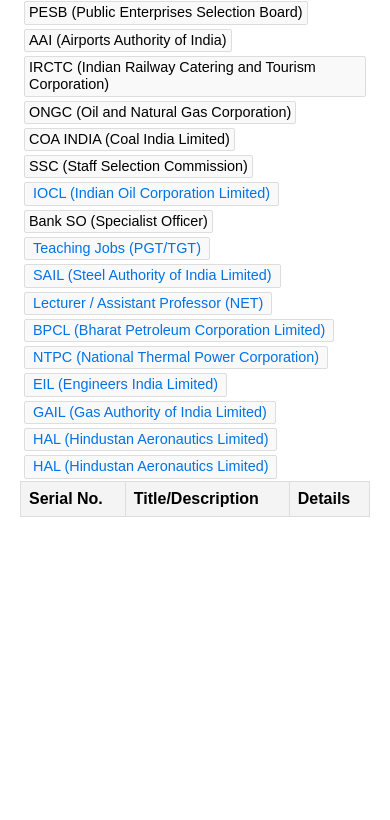
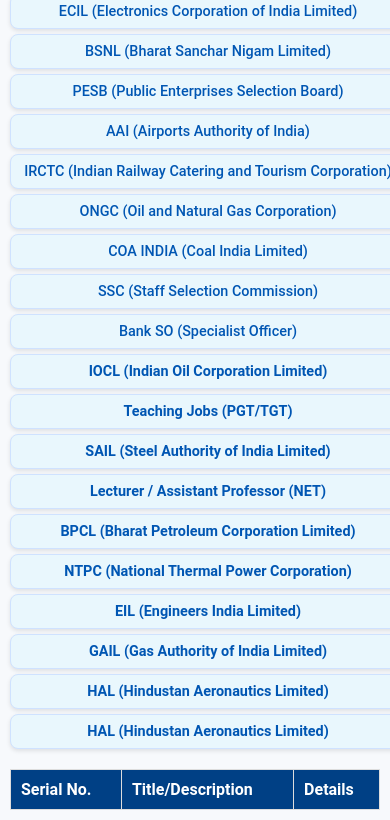
Before and after one commit to Bishal-Sarkar-admin/job-update, a plain HTML site: page index.html in a window 390 px wide. Shown: the part 480-1300 px from the top of the page. Before the commit the page ends 1017 px from the top, so only its background shows below. Drawn offline with Linux system fonts and the light colour scheme.

Commit message:
css update

```diff
--- a/index.html
+++ b/index.html
@@ -6,133 +6,148 @@
     <title>Recruitment Information</title>
     <style>
       body {
-        font-family: Arial, sans-serif;
+        font-family: "Roboto", Arial, sans-serif; /* Modern and clean font */
         margin: 20px;
+        background-color: #f7f9fc; /* Subtle background for readability */
+        color: #333; /* Dark text for contrast */
       }
+
+      h1 {
+        font-size: 2.2em;
+        color: #004085; /* Rich blue for emphasis */
+        text-align: center;
+        margin-bottom: 20px;
+      }
+
+      h5#dateupdate {
+        font-size: 1em;
+        color: #555; /* Muted color for less emphasis */
+        text-align: center;
+        margin-bottom: 30px;
+      }
+
       .job-list {
-        list-style: none; /* Remove default bullet points */
-        padding: 0; /* Remove default padding */
-        margin: 0; /* Remove default margin */
+        list-style: none;
+        padding: 0;
+        margin: 0 auto;
+        max-width: 800px; /* Center content and limit width */
+        display: flex;
+        flex-wrap: wrap; /* Allow wrapping for small screens */
+        justify-content: center;
+        gap: 10px; /* Add spacing between items */
       }
 
       .job-list li {
-        display: inline-block; /* Display items inline */
-        margin: 2px 4px; /* Minimal spacing between items */
-        padding: 2px 4px; /* Small padding for a clickable area */
-        font-size: 0.9em; /* Slightly smaller font for compactness */
-        line-height: 1.2; /* Tight line spacing */
-        background-color: #f9f9f9; /* Light background for clarity */
-        border: 1px solid #ddd; /* Thin border for separation */
-        border-radius: 2px; /* Subtle rounded corners */
+        display: inline-block;
+        padding: 10px 15px;
+        font-size: 1em;
+        font-weight: 500;
+        color: #0056b3; /* Accessible blue */
+        background-color: #e9f7fd; /* Subtle light blue background */
+        border: 1px solid #cfe2ff; /* Border to define space */
+        border-radius: 8px; /* Rounded corners for modern feel */
+        cursor: pointer;
+        transition: all 0.3s ease; /* Smooth hover effect */
+        box-shadow: 0 2px 4px rgba(0, 0, 0, 0.1); /* Subtle shadow */
       }
 
       .job-list li:hover {
-        background-color: #eef; /* Highlight on hover */
-        border-color: #ccd; /* Slightly darker border on hover */
+        background-color: #cfe2ff; /* Darker blue on hover */
+        color: #002952; /* Adjust text color for contrast */
+        transform: translateY(-2px); /* Subtle lift effect */
+        box-shadow: 0 4px 6px rgba(0, 0, 0, 0.2); /* Stronger shadow */
       }
 
       table {
         width: 100%;
         border-collapse: collapse;
-        margin-bottom: 20px;
+        margin-top: 20px;
       }
+
       th,
       td {
         border: 1px solid #ddd;
-        padding: 8px;
+        padding: 10px;
         text-align: left;
       }
+
       th {
-        background-color: #f4f4f4;
+        background-color: #004085; /* Dark blue for table headers */
+        color: white; /* White text for contrast */
       }
+
       tr:nth-child(even) {
-        background-color: #f9f9f9;
+        background-color: #f7f9fc;
       }
+
       tr:hover {
-        background-color: #f1f1f1;
+        background-color: #e9f7fd;
       }
-      .link {
-        color: blue;
-        text-decoration: underline;
-        cursor: pointer;
-      }
+
       a {
-        color: #0073e6; /* Soft, accessible blue */
-        text-decoration: none; /* Default without underline for a cleaner look */
-        cursor: pointer; /* Indicates a clickable element */
-        font-weight: 500; /* Slightly bold for readability */
-        transition: color 0.3s ease, background-color 0.3s ease; /* Smooth transition for hover effects */
-        padding: 2px 4px; /* Small padding for better clickability */
-        border-radius: 4px; /* Rounded edges for modern feel */
+        color: #0056b3;
+        font-weight: 600; /* Bold links for emphasis */
+        text-decoration: none;
+        border-radius: 5px;
+        padding: 4px 6px;
+        transition: color 0.3s, background-color 0.3s;
       }
 
       a:hover {
-        color: #005bb5; /* Darker blue for hover effect */
-        text-decoration: underline; /* Adds underline on hover for visual cue */
-        background-color: rgba(
-          0,
-          115,
-          230,
-          0.1
-        ); /* Subtle background highlight */
-      }
-
-      a:active {
-        color: #003f7f; /* Even darker blue on click */
-        background-color: rgba(
-          0,
-          115,
-          230,
-          0.2
-        ); /* More intense background highlight */
+        color: #002952;
+        background-color: #cfe2ff;
+        text-decoration: underline;
       }
 
       a:visited {
-        color: #551a8b; /* Purple for visited links, following web conventions */
+        color: #6f42c1; /* Purple for visited links */
       }
 
       a:focus {
-        outline: 2px solid #005bb5; /* Focus outline for accessibility */
-        outline-offset: 2px; /* Creates space around the element */
-      }
-      a[href] {
-        color: #0073e6; /* Soft blue color for links */
-        text-decoration: none; /* No underline by default */
-        cursor: pointer; /* Indicates a clickable link */
-        font-weight: 500; /* Slightly bold for better visibility */
-        transition: color 0.3s ease, background-color 0.3s ease; /* Smooth hover effects */
-        padding: 2px 4px; /* Add padding for a larger clickable area */
-        border-radius: 4px; /* Rounded corners for modern design */
+        outline: 2px solid #004085;
+        outline-offset: 2px;
       }
 
-      a[href]:hover {
-        color: #005bb5; /* Darker blue for hover effect */
-        text-decoration: underline; /* Adds underline on hover */
-        background-color: rgba(
-          0,
-          115,
-          230,
-          0.1
-        ); /* Subtle background highlight */
+      @media (max-width: 768px) {
+        .job-list {
+          gap: 5px;
+        }
+        .job-list li {
+          padding: 8px 12px;
+          font-size: 0.9em;
+        }
+        h1 {
+          font-size: 1.8em;
+        }
       }
 
-      a[href]:active {
-        color: #003f7f; /* Even darker blue for active state */
-        background-color: rgba(
-          0,
-          115,
-          230,
-          0.2
-        ); /* More pronounced background */
+      @media (max-width: 480px) {
+        body {
+          margin: 10px;
+        }
+        h1 {
+          font-size: 1.5em;
+        }
+        .job-list {
+          flex-direction: column;
+          align-items: center;
+        }
+        .job-list li {
+          width: 100%;
+          text-align: center;
+        }
       }
 
-      a[href]:visited {
-        color: #551a8b; /* Purple color for visited links */
-      }
-
-      a[href]:focus {
-        outline: 2px solid #005bb5; /* Focus outline for accessibility */
-        outline-offset: 2px; /* Adds space around the element */
+      .zover {
+        z-index: 10000; /* Ensures high stacking order */
+        position: absolute; /* Required for z-index to take effect */
+        box-shadow: 0 4px 8px rgba(0, 0, 0, 0.2); /* Optional: Adds a visual highlight */
+        transform: scale(1.02); /* Optional: Slightly enlarges for emphasis */
+        transition: all 0.3s ease; /* Smooth transition effect */
+        top: 1.1em;
+        background-color: #ffffff;
+        width: 96vw;
+        height: 140vh;
       }
     </style>
   </head>
@@ -176,12 +191,13 @@
       </li>
       <li onclick="select('coaindia.json')">COA INDIA (Coal India Limited)</li>
       <li onclick="select('ssc.json')">SSC (Staff Selection Commission)</li>
+      <li onclick="select('bank.json')">Bank SO (Specialist Officer)</li>
       <li>
         <a href="https://www.iocl.com/latest-job-opening" target="_blank"
           >IOCL (Indian Oil Corporation Limited)</a
         >
       </li>
-      <li onclick="select('bank.json')">Bank SO (Specialist Officer)</li>
+
       <li>
         <a href="https://dsssbonline.nic.in/" target="_blank"
           >Teaching Jobs (PGT/TGT)</a
@@ -274,6 +290,13 @@
     </table>
   </body>
   <script>
+    // Select the target table element
+    const table = document.querySelector("table");
+
+    // Add an event listener for toggling the class
+    table.addEventListener("click", () => {
+      table.classList.toggle("zover");
+    });
     document.addEventListener("DOMContentLoaded", function () {
       // Add the event listener after the DOM content is loaded
       const container = document.getElementById("dateupdate");
```
